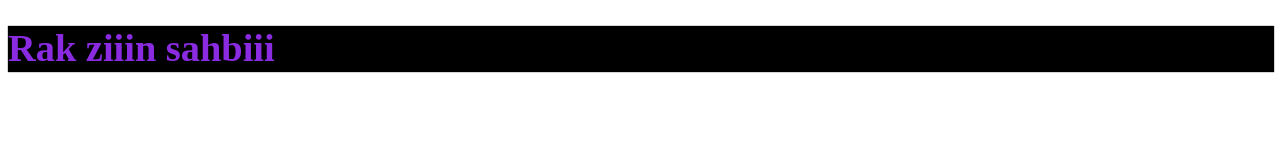
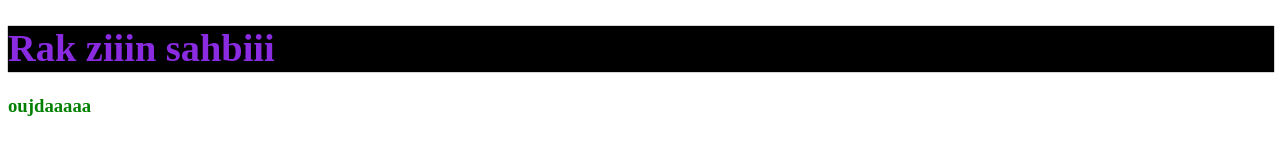
Before and after one commit to Zaid-Elajouri/first_git_Test, a plain HTML site: page index.html in a window 1280 px wide. Drawn offline with Linux system fonts and the light colour scheme.

Commit message:
adding h3 and its style

```diff
--- a/index.html
+++ b/index.html
@@ -9,6 +9,7 @@
 </head>
 <body>
     <h1>Rak ziiin sahbiii</h1>
+    <h3>oujdaaaaa</h3>
     <script src="app.js"></script>
 </body>
 </html>
--- a/style.css
+++ b/style.css
@@ -4,3 +4,6 @@
     font-size: 2.4rem;
     box-shadow: 1px 1px 1px 1px black;
 }
+h3{
+    color:green;
+}
```
